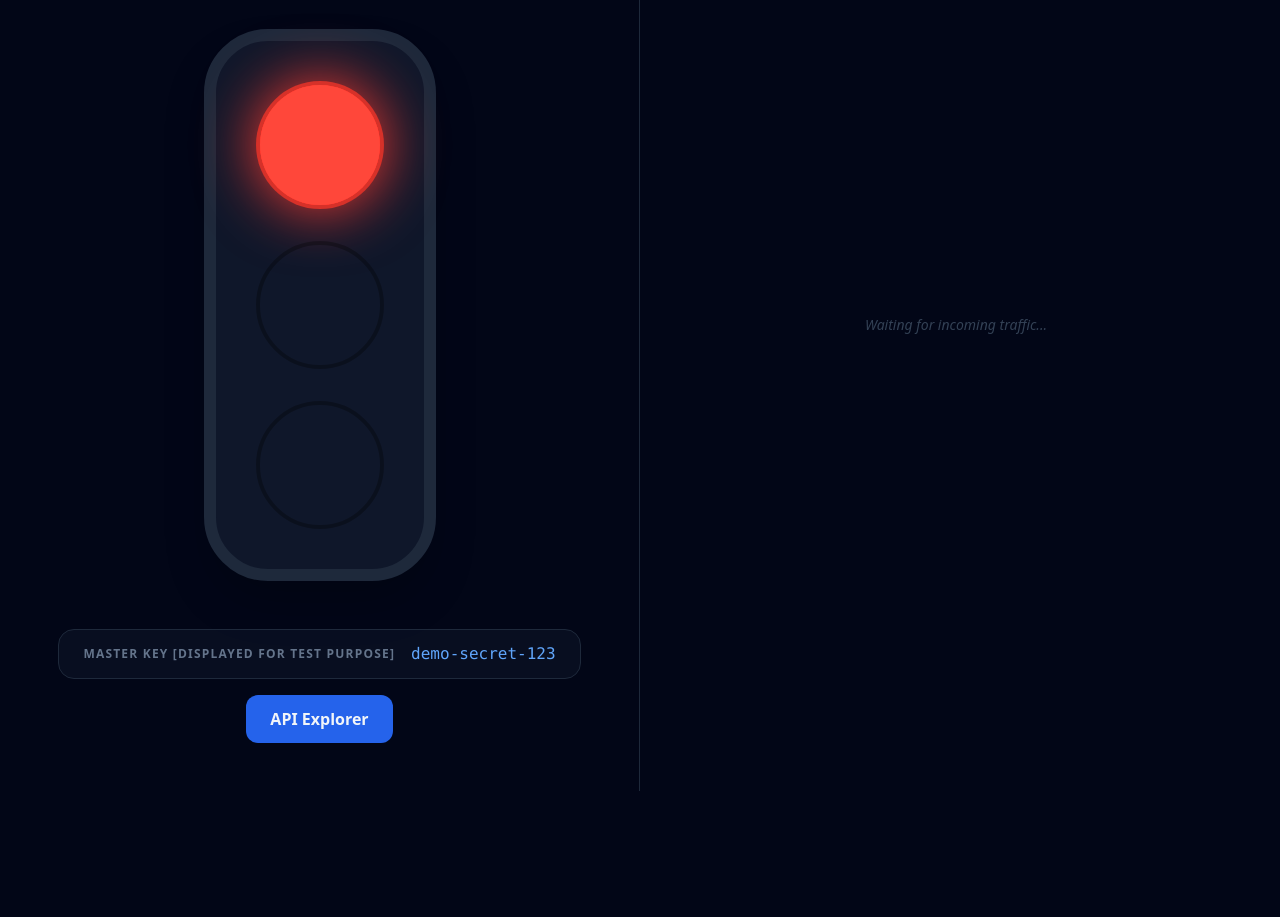
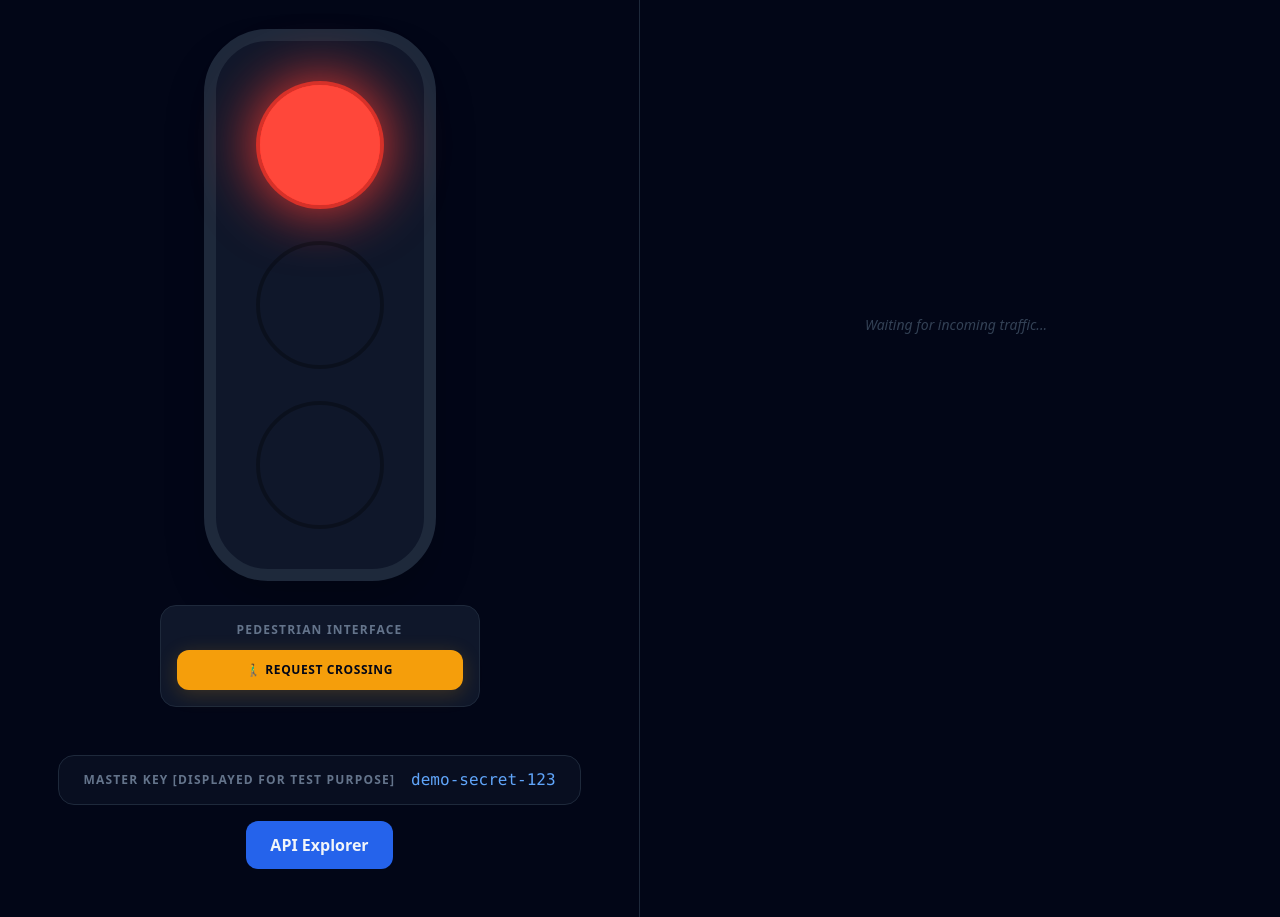
Before and after one commit to pranamcodur/traffic-light-demo, a website: page public/index.html in a window 1280 px wide. Shown: the part 119-1036 px from the top of the page. Before the commit the page ends 910 px from the top, so only its background shows below. Drawn offline with nearby package versions, Linux system fonts and the light colour scheme; no server answers.

Commit message:
Update index.html
Pedestrian crossing

```diff
--- a/public/index.html
+++ b/public/index.html
@@ -28,6 +28,13 @@
             <div id="red" class="light red w-32 h-32 rounded-full mb-8 active"></div>
             <div id="amber" class="light amber w-32 h-32 rounded-full mb-8"></div>
             <div id="green" class="light green w-32 h-32 rounded-full"></div>
+        </div>
+
+        <div class="mt-6 w-full max-w-xs bg-slate-900 border border-slate-800 rounded-2xl p-4 text-center">
+            <p class="text-xs font-bold text-slate-500 uppercase tracking-widest mb-3">Pedestrian Interface</p>
+            <button onclick="pressCrosswalkButton()" class="w-full bg-amber-500 hover:bg-amber-600 active:translate-y-0.5 text-slate-950 font-black py-3 px-6 rounded-xl transition-all shadow-[0_4px_20px_rgba(245,158,11,0.2)] uppercase text-xs tracking-wider">
+                🚶‍♂️ Request Crossing
+            </button>
         </div>
 
         <div class="mt-12 flex flex-col items-center gap-4">
```
